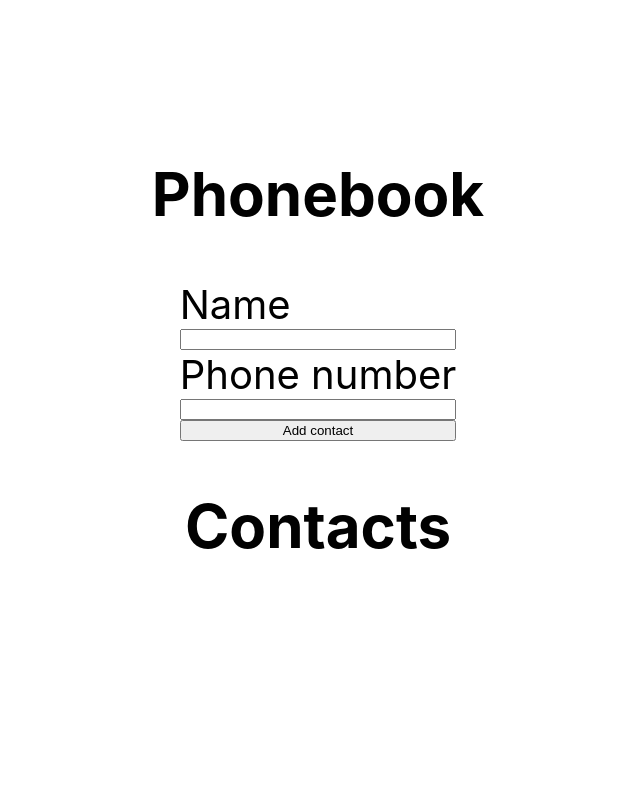
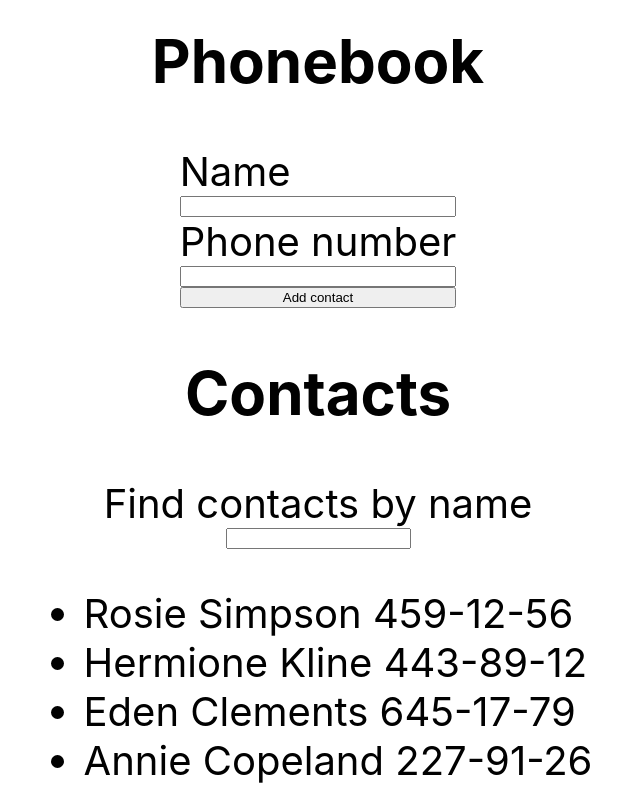
Before and after one commit to nicksolony/goit-react-hw-02-phonebook, a React (Create React App) app: page / in a window 1280 px wide. Shown: the whole page, without its empty margins (322-962 px from the left). Built offline with nearby package versions, Linux system fonts and the light colour scheme.

Commit message:
added filter functionality

```diff
--- a/src/components/App.jsx
+++ b/src/components/App.jsx
@@ -8,13 +8,19 @@
 export class App extends Component {
 
   state = {
-    contacts: [],
-    name: '',
-    number:''
-  };
+  contacts: [
+    {id: 'id-1', name: 'Rosie Simpson', number: '459-12-56'},
+    {id: 'id-2', name: 'Hermione Kline', number: '443-89-12'},
+    {id: 'id-3', name: 'Eden Clements', number: '645-17-79'},
+    {id: 'id-4', name: 'Annie Copeland', number: '227-91-26'},
+  ],
+  filter: '',
+  name: '',
+  number: ''
+}
 
   handleDataInput = (e) => {
-    const { name, value } = e.target;
+    let { name, value } = e.target;
       this.setState({[name]:e.target.value})
   };
 
@@ -32,14 +38,27 @@
 
     this.setState({
       name: '',
-      number: ''});
-  }
+      number: ''
+    });
+  };
+
+
+  filterContacts = () => {
+    let { filter, contacts } = this.state;
+    let normalizedFilter = filter.toLowerCase();
+
+    return contacts.filter(contact => contact.name.toLowerCase().includes(normalizedFilter)
+    );
+  };
+
 
 
 
   render() {
 
-    let {contacts,name,number} = this.state;
+    let {name,number,filter} = this.state;
+    let filteredContacts = this.filterContacts();
+
 
     return (
       <div style={{
@@ -81,9 +100,17 @@
         </form>
 
         <h2>Contacts</h2>
-
+        <label htmlFor='filter'>Find contacts by name</label>
+          <input
+            type="text"
+            name="filter"
+            pattern="^[a-zA-Zа-яА-Я]+(([' -][a-zA-Zа-яА-Я ])?[a-zA-Zа-яА-Я]*)*$"
+            id='filter'
+            value={filter}
+            onChange={this.handleDataInput}
+          />
         <ul>
-          {contacts.map((contact) =>
+          {filteredContacts.map((contact) =>
             {return (
             <li key={contact.id}>{contact.name} {contact.number}</li>
             )}
```
